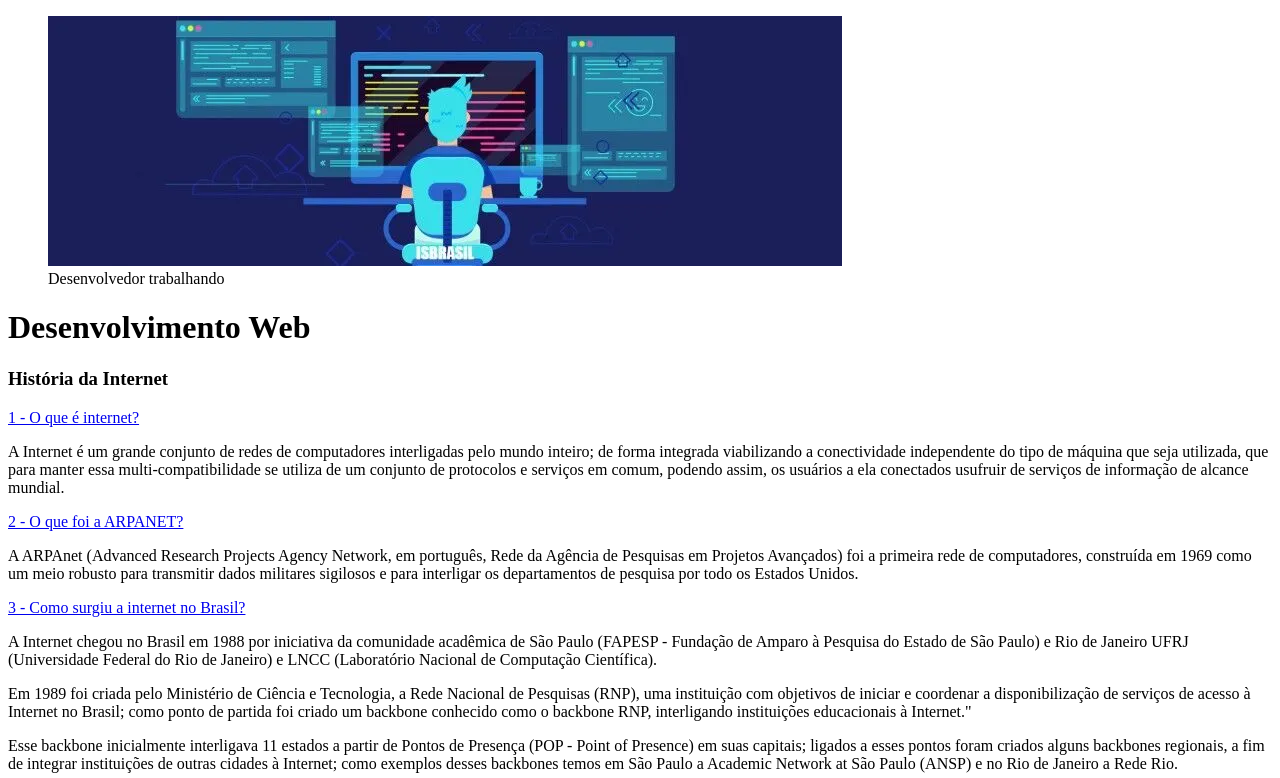
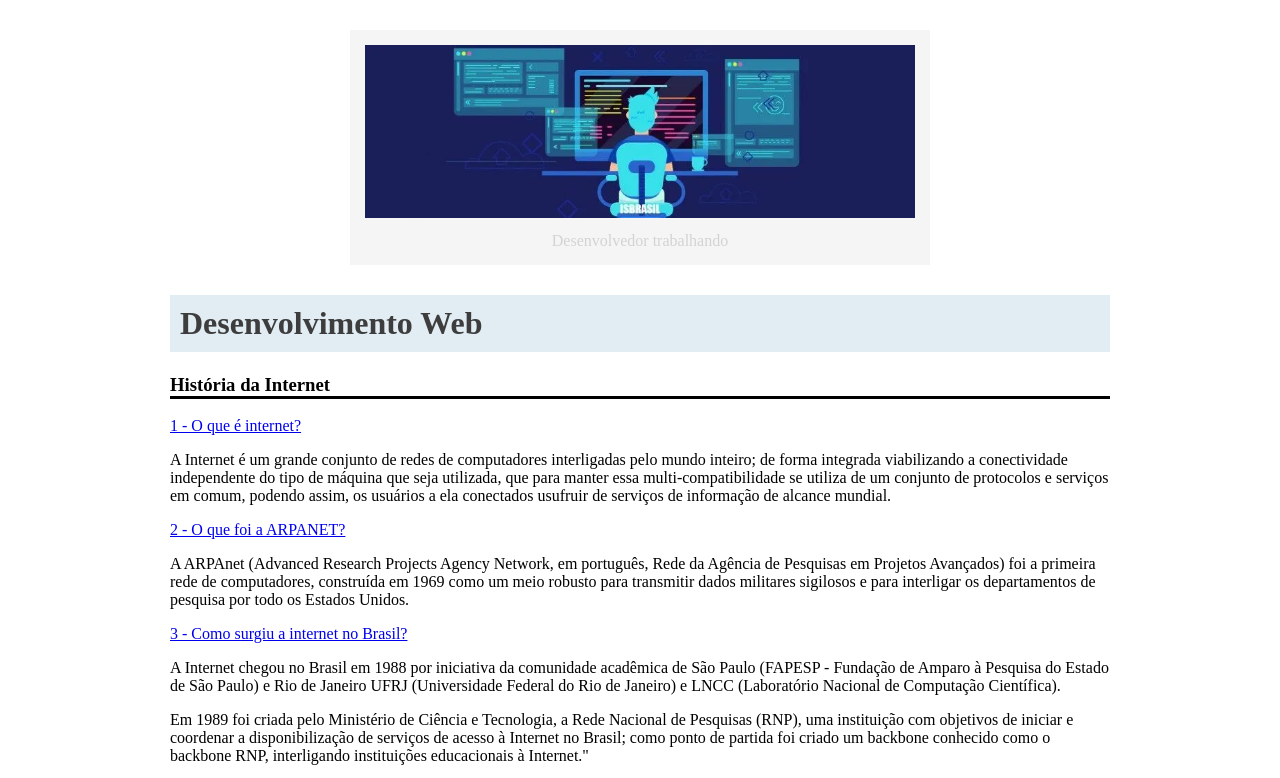
Before and after one commit to hugo-seixas/serasa-transforme-se, a plain HTML site: page index.html in a window 1280 px wide. Shown: the top 778 px of the page. Drawn offline with Linux system fonts and the light colour scheme.

Commit message:
Trabalho CSS

```diff
--- /dev/null
+++ b/css/style.css
@@ -0,0 +1,52 @@
+
+body{
+    max-width: 940px;
+    margin-left:auto;
+    margin-right: auto;
+}
+
+
+.titulo {
+    padding: 10px;
+    color:#3D3D3D;
+    background-color: #E1EDF2;
+}
+
+.subtitulo{
+    border-color: black;
+    border-bottom-style: solid;
+}
+
+figure{
+    text-align: center;
+    background-color:whitesmoke;
+    color: lightgray;
+    padding: 15px;
+    margin: 30px;
+}
+
+figure img {
+    width: 100%;
+    height: 100%;
+}
+
+figure figcaption{
+    margin-top: 10px;
+}
+
+.figure-1 {
+    max-width: 550px;
+    margin-left:auto;
+    margin-right: auto;
+}
+
+.figure-2 {
+    max-width: 275px;
+    float: right;
+}
+
+.figure-3 {
+    max-width: 550px;
+    margin-left:auto;
+    margin-right: auto;
+}
--- a/index.html
+++ b/index.html
@@ -6,17 +6,18 @@
     <meta http-equiv="X-UA-Compatible" content="IE=edge">
     <meta name="viewport" content="width=device-width, initial-scale=1.0">
     <title>Desenvolvimento Web</title>
+    <link rel="stylesheet" href="./css/style.css">
 </head>
 
 <body>
-    <figure>
+    <figure class="figure-1">
         <img src="./img/img01.jpg" alt="Desenvolvedor">
         <figcaption>Desenvolvedor trabalhando</figcaption>
     </figure>
 
-    <h1 id="titulo">Desenvolvimento Web</h1>
+    <h1 id="titulo" class="titulo">Desenvolvimento Web</h1>
 
-    <h3>História da Internet</h3>
+    <h3 class="subtitulo">História da Internet</h3>
 
     <p><a href="#internet">1 - O que é internet?</a></p>
 
@@ -97,12 +98,12 @@
     </ul>
     </p>
 
-    <figure>
+    <figure class="figure-2">
         <img src="./img/img02.jpg" alt="Notebook">
         <figcaption>Notebook</figcaption>
     </figure>
 
-    <h3>História da WEB</h3>
+    <h3 class="subtitulo">História da WEB</h3>
 
     <p><a href="#web">1 - O que é a WEB?</a></p>
 
@@ -141,7 +142,7 @@
     <p>
         Computadores conectados à web são chamados clientes e servidores. Um diagrama simplificado de como eles
         interagem pode ter essa aparência:
-    <figure>
+    <figure class="figure-3">
         <img src="./img/simple-client-server.png" alt="Cliente - Servidor">
         <figcaption>Cliente - Servidor</figcaption>
     </figure>
@@ -184,7 +185,7 @@
     </ol>
     </p>
 
-    <h3>Desenvolvimento WEB</h3>
+    <h3 class="subtitulo">Desenvolvimento WEB</h3>
 
     <p><a href="#html">1 - O que é e como surgiu HTML?</a></p>
     <p>
@@ -220,7 +221,7 @@
         ganhou muito destaque entre 1997 e 1999, neste período ficou conhecido por grande parte dos programadores.
     </p>
 
-    <h2>Fontes</h2>
+    <h2 class="titulo">Fontes</h2>
 
     <ul>
         <li id="internet"><a
```
